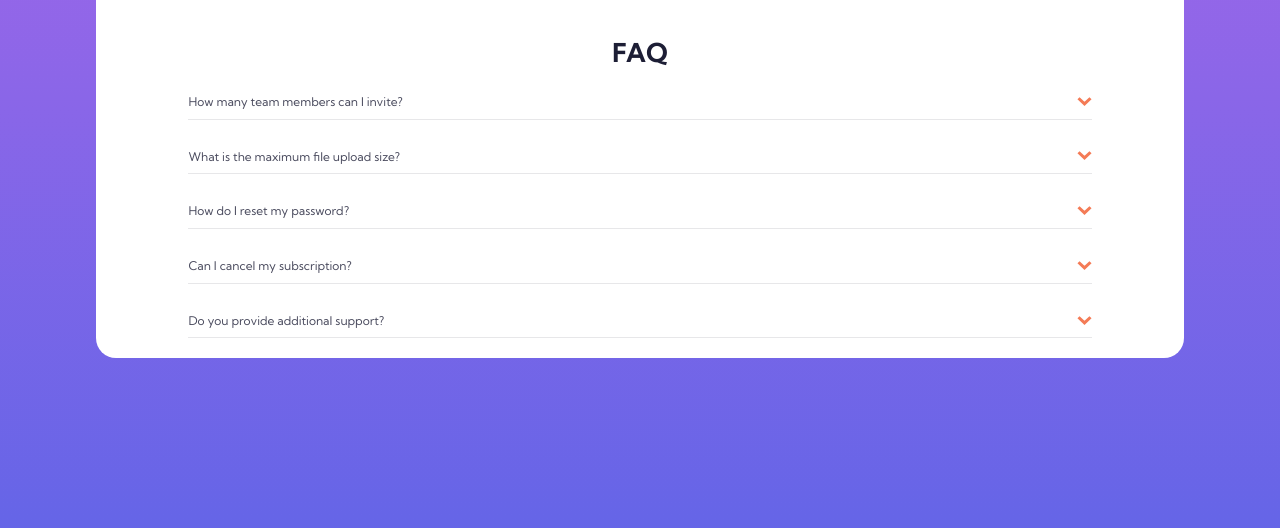
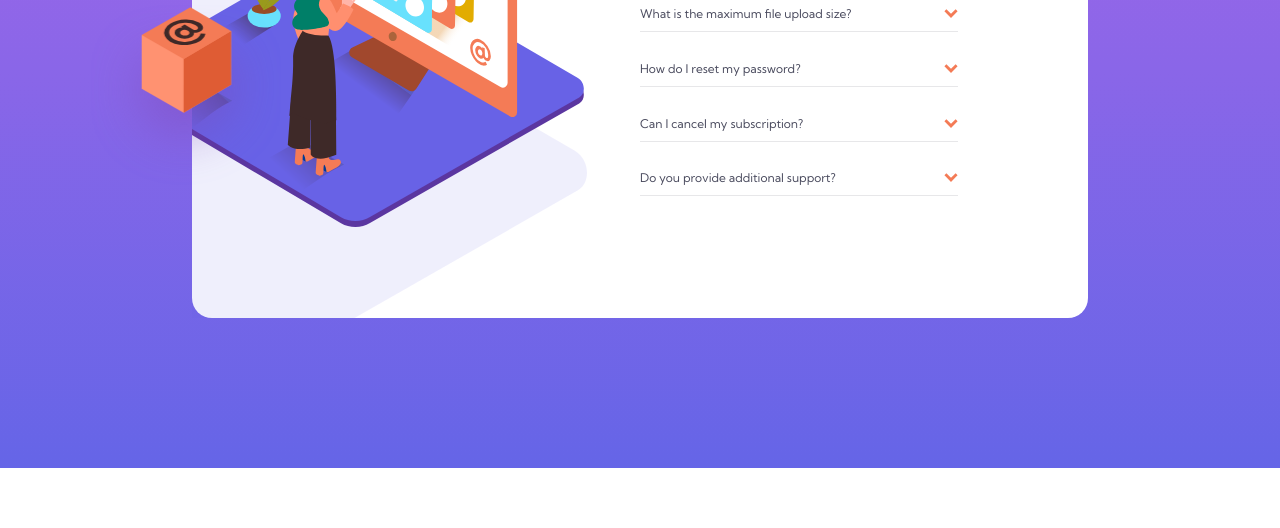
Before and after one commit to YoimelDev/FAQ-accordion-card, a website: page index.html in a window 1280 px wide. Shown: the part 332-860 px from the top of the page. After the commit the page ends 800 px from the top, so only its background shows below. Drawn offline with Linux system fonts and the light colour scheme.

Commit message:
add desktop view

```diff
--- a/index.html
+++ b/index.html
@@ -12,6 +12,15 @@
 			<div class="container__img">
 				<img src="./images/illustration-woman-online-mobile.svg" alt="ilulstration mobile" />
 				<img src="./images/bg-pattern-mobile.svg" alt="bg" />
+			</div>
+
+			<div class="container__img__desktop">
+				<img src="./images/illustration-woman-online-desktop.svg" alt="" />
+				<img src="./images/bg-pattern-desktop.svg" alt="" />
+			</div>
+
+			<div class="box--desktop">
+				<img src="./images/illustration-box-desktop.svg" alt="" />
 			</div>
 
 			<div class="content">
--- a/scss/styles.scss
+++ b/scss/styles.scss
@@ -48,6 +48,10 @@ body {
 				top: -10.6rem;
 			}
 		}
+	}
+	&__img__desktop,
+	.box--desktop {
+		display: none;
 	}
 
 	@keyframes float {
@@ -139,3 +143,75 @@ body {
 		}
 	}
 }
+
+@media (min-width: 1024px) {
+	body {
+		margin: 0;
+	}
+	.container {
+		display: grid;
+		grid-template-columns: repeat(2, 1fr);
+		width: 70%;
+		position: relative;
+
+		.box--desktop {
+			display: block;
+			position: absolute;
+			top: 18.7rem;
+			left: -9.2rem;
+			z-index: 2;
+			animation: float 6s ease-in-out infinite;
+
+			@keyframes float {
+				0% {
+					transform: translatex(0px);
+				}
+				50% {
+					transform: translatex(-40px);
+				}
+				100% {
+					transform: translatex(0px);
+				}
+			}
+		}
+		&__img {
+			display: none;
+		}
+		&__img__desktop {
+			display: block;
+			position: relative;
+			overflow: hidden;
+
+			img {
+				position: absolute;
+			}
+
+			:nth-child(1) {
+				top: 5rem;
+				left: -8rem;
+				z-index: 1;
+			}
+			:nth-child(2) {
+				top: -32rem;
+				left: -57rem;
+				z-index: 0;
+			}
+		}
+	}
+
+	.content {
+		margin: 0;
+		height: 40rem;
+		margin: 5rem 0;
+		padding-right: 13rem;
+
+		h1 {
+			text-align: left;
+			font-size: 3rem;
+		}
+
+		&__faq {
+			width: 100%;
+		}
+	}
+}
```
Also changed, not shown: css/styles.css, 1 other file.
